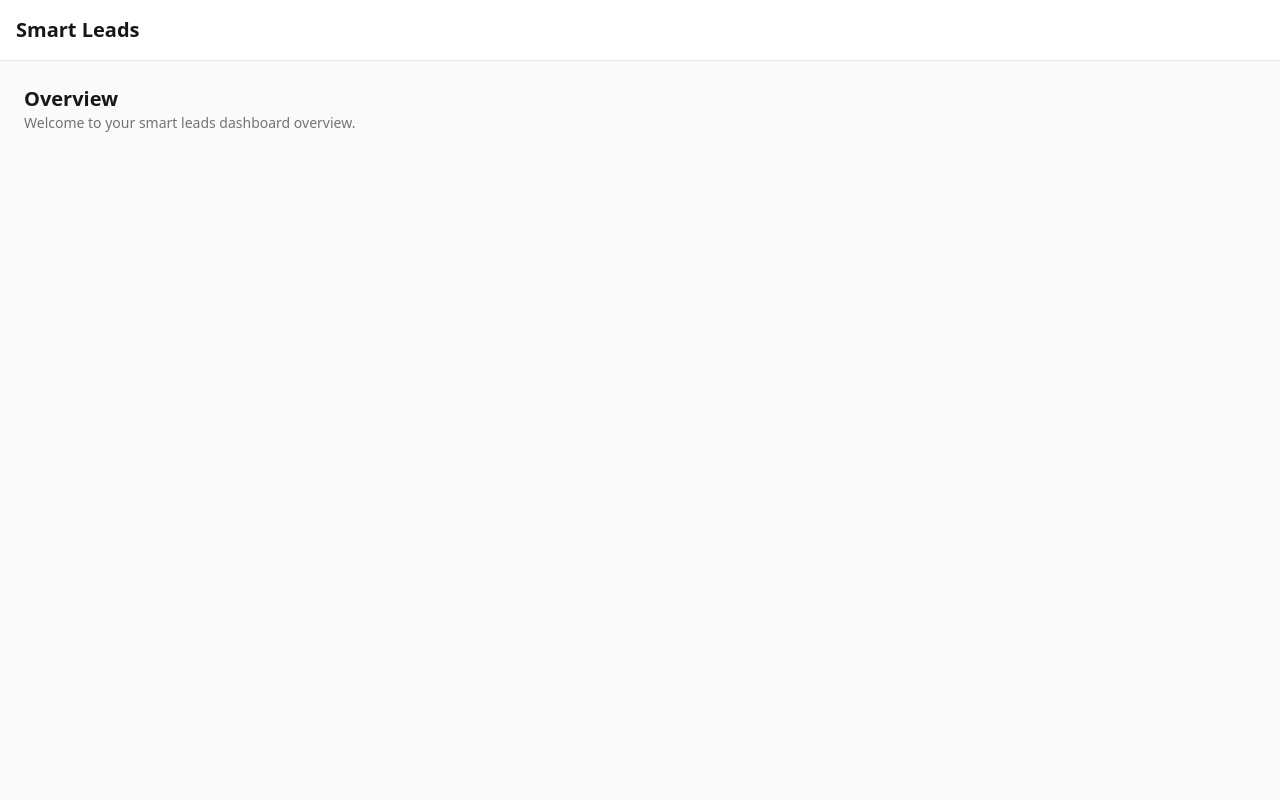
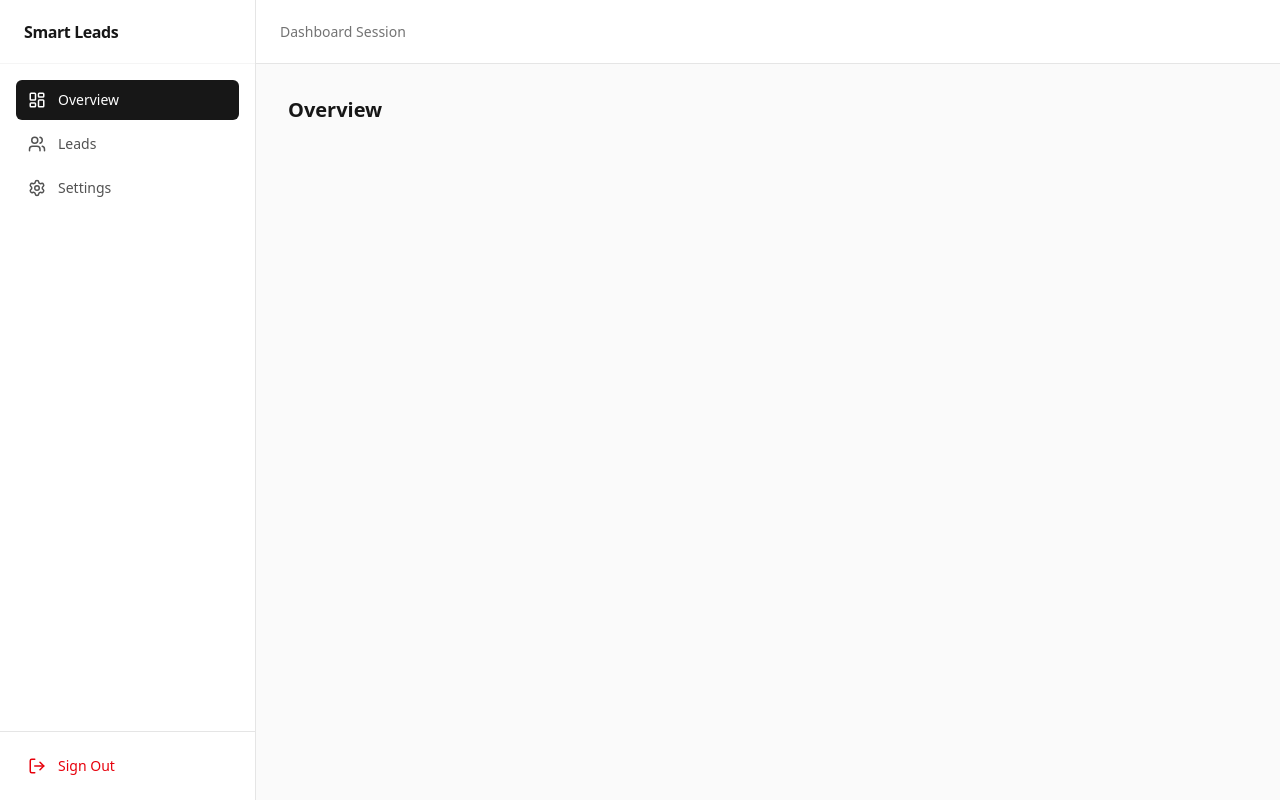
Before and after one commit to SarveshHardas/servicehive-frontend, a React (Vite) app: page / in a window 1280 px wide. Built offline with nearby package versions, Linux system fonts and the light colour scheme; sample sign-in values are in the browser's storage.

Commit message:
added routing structure

```diff
--- a/src/layouts/AuthLayout.tsx
+++ b/src/layouts/AuthLayout.tsx
@@ -3,8 +3,13 @@ import { Outlet } from 'react-router-dom'
 
 export const AuthLayout: React.FC = () => {
   return (
-    <div className="flex min-h-screen items-center justify-center bg-neutral-50 dark:bg-neutral-950">
-      <div className="w-full max-w-md rounded-lg border border-neutral-200 bg-white p-8 dark:border-neutral-800 dark:bg-neutral-900">
+    <div className="flex min-h-screen items-center justify-center bg-neutral-50 px-4 py-12 dark:bg-neutral-950">
+      <div className="w-full max-w-md space-y-6 rounded-lg border border-neutral-200 bg-white p-8 dark:border-neutral-800 dark:bg-neutral-900">
+        <div className="flex flex-col items-center">
+          <span className="text-xl font-bold tracking-tight text-neutral-900 dark:text-neutral-50">
+            Smart Leads
+          </span>
+        </div>
         <Outlet />
       </div>
     </div>
--- a/src/layouts/DashboardLayout.tsx
+++ b/src/layouts/DashboardLayout.tsx
@@ -1,17 +1,102 @@
-import React from 'react'
-import { Outlet } from 'react-router-dom'
+import React, { useState } from 'react'
+import { Outlet, Link, useLocation } from 'react-router-dom'
+import { Menu, X, LayoutDashboard, Users, Settings, LogOut } from 'lucide-react'
 
 export const DashboardLayout: React.FC = () => {
+  const [sidebarOpen, setSidebarOpen] = useState(false)
+  const location = useLocation()
+
+  const menuItems = [
+    { label: 'Overview', path: '/', icon: LayoutDashboard },
+    { label: 'Leads', path: '/leads', icon: Users },
+    { label: 'Settings', path: '/settings', icon: Settings },
+  ]
+
+  const handleLogout = () => {
+    localStorage.removeItem('auth_token')
+    window.location.href = '/login'
+  }
+
   return (
-    <div className="min-h-screen bg-neutral-50 text-neutral-900 dark:bg-neutral-950 dark:text-neutral-50">
-      <header className="border-b border-neutral-200 bg-white p-4 dark:border-neutral-800 dark:bg-neutral-900">
-        <div className="mx-auto max-w-7xl">
-          <h1 className="text-xl font-bold">Smart Leads</h1>
+    <div className="flex h-screen overflow-hidden bg-neutral-50 dark:bg-neutral-950">
+      <div
+        className={`fixed inset-0 z-20 bg-neutral-900/40 lg:hidden ${
+          sidebarOpen ? 'block' : 'hidden'
+        }`}
+        onClick={() => setSidebarOpen(false)}
+      />
+
+      <aside
+        className={`fixed inset-y-0 left-0 z-30 flex w-64 flex-col border-r border-neutral-200 bg-white transition-transform duration-200 lg:static lg:translate-x-0 dark:border-neutral-800 dark:bg-neutral-900 ${
+          sidebarOpen ? 'translate-x-0' : '-translate-x-full'
+        }`}
+      >
+        <div className="flex h-16 items-center justify-between px-6 border-b border-neutral-100 dark:border-neutral-800">
+          <span className="text-base font-bold tracking-tight text-neutral-900 dark:text-neutral-50">
+            Smart Leads
+          </span>
+          <button
+            onClick={() => setSidebarOpen(false)}
+            className="rounded-md p-1.5 text-neutral-500 hover:bg-neutral-100 hover:text-neutral-900 lg:hidden dark:hover:bg-neutral-800 dark:hover:text-white"
+          >
+            <X className="h-5 w-5" />
+          </button>
         </div>
-      </header>
-      <main className="mx-auto max-w-7xl p-6">
-        <Outlet />
-      </main>
+
+        <nav className="flex-1 space-y-1 p-4">
+          {menuItems.map((item) => {
+            const active = location.pathname === item.path
+            const Icon = item.icon
+            return (
+              <Link
+                key={item.path}
+                to={item.path}
+                onClick={() => setSidebarOpen(false)}
+                className={`flex items-center gap-3 rounded-md px-3 py-2.5 text-sm font-medium transition-colors duration-150 ${
+                  active
+                    ? 'bg-neutral-900 text-white dark:bg-neutral-50 dark:text-neutral-900'
+                    : 'text-neutral-600 hover:bg-neutral-100 hover:text-neutral-900 dark:text-neutral-400 dark:hover:bg-neutral-800 dark:hover:text-white'
+                }`}
+              >
+                <Icon className="h-4.5 w-4.5 shrink-0" />
+                {item.label}
+              </Link>
+            )
+          })}
+        </nav>
+
+        <div className="border-t border-neutral-200 p-4 dark:border-neutral-800">
+          <button
+            onClick={handleLogout}
+            className="flex w-full items-center gap-3 rounded-md px-3 py-2 text-sm font-medium text-red-600 hover:bg-red-50 dark:text-red-400 dark:hover:bg-red-950/20"
+          >
+            <LogOut className="h-4.5 w-4.5 shrink-0" />
+            Sign Out
+          </button>
+        </div>
+      </aside>
+
+      <div className="flex flex-1 flex-col overflow-hidden">
+        <header className="flex h-16 items-center justify-between border-b border-neutral-200 bg-white px-6 dark:border-neutral-800 dark:bg-neutral-900">
+          <button
+            onClick={() => setSidebarOpen(true)}
+            className="rounded-md p-2 text-neutral-500 hover:bg-neutral-100 hover:text-neutral-900 lg:hidden dark:hover:bg-neutral-800 dark:hover:text-white"
+          >
+            <Menu className="h-5 w-5" />
+          </button>
+          <div className="flex items-center gap-4">
+            <span className="text-sm font-medium text-neutral-500 dark:text-neutral-400">
+              Dashboard Session
+            </span>
+          </div>
+        </header>
+
+        <main className="flex-1 overflow-y-auto p-6 md:p-8">
+          <div className="mx-auto max-w-7xl">
+            <Outlet />
+          </div>
+        </main>
+      </div>
     </div>
   )
 }
--- a/src/pages/auth/Login.tsx
+++ b/src/pages/auth/Login.tsx
@@ -1,10 +1,22 @@
 import React from 'react'
 
 export const Login: React.FC = () => {
+  const handleMockLogin = () => {
+    localStorage.setItem('auth_token', 'mock-token')
+    window.location.href = '/'
+  }
+
   return (
-    <div className="space-y-4 text-center">
-      <h2 className="text-xl font-bold">Login</h2>
-      <p className="text-sm text-neutral-500">Sign in to your account</p>
+    <div className="space-y-4">
+      <h2 className="text-center text-lg font-semibold text-neutral-900 dark:text-neutral-50">
+        Sign In
+      </h2>
+      <button
+        onClick={handleMockLogin}
+        className="w-full rounded-md bg-neutral-900 px-4 py-2 text-sm font-semibold text-white hover:bg-neutral-800 dark:bg-white dark:text-neutral-950 dark:hover:bg-neutral-100"
+      >
+        Mock Sign In
+      </button>
     </div>
   )
 }
--- /dev/null
+++ b/src/pages/auth/Register.tsx
@@ -0,0 +1,13 @@
+import React from 'react'
+
+export const Register: React.FC = () => {
+  return (
+    <div className="space-y-4">
+      <h2 className="text-center text-lg font-semibold text-neutral-900 dark:text-neutral-50">
+        Create Account
+      </h2>
+    </div>
+  )
+}
+
+export default Register
--- /dev/null
+++ b/src/pages/dashboard/Leads.tsx
@@ -0,0 +1,11 @@
+import React from 'react'
+
+export const Leads: React.FC = () => {
+  return (
+    <div>
+      <h2 className="text-xl font-bold text-neutral-900 dark:text-neutral-50">Leads</h2>
+    </div>
+  )
+}
+
+export default Leads
--- a/src/pages/dashboard/Overview.tsx
+++ b/src/pages/dashboard/Overview.tsx
@@ -3,8 +3,7 @@ import React from 'react'
 export const Overview: React.FC = () => {
   return (
     <div>
-      <h2 className="text-xl font-bold">Overview</h2>
-      <p className="text-sm text-neutral-500">Welcome to your smart leads dashboard overview.</p>
+      <h2 className="text-xl font-bold text-neutral-900 dark:text-neutral-50">Overview</h2>
     </div>
   )
 }
--- /dev/null
+++ b/src/pages/dashboard/Settings.tsx
@@ -0,0 +1,11 @@
+import React from 'react'
+
+export const Settings: React.FC = () => {
+  return (
+    <div>
+      <h2 className="text-xl font-bold text-neutral-900 dark:text-neutral-50">Settings</h2>
+    </div>
+  )
+}
+
+export default Settings
--- /dev/null
+++ b/src/routes/ProtectedRoute.tsx
@@ -0,0 +1,18 @@
+import React from 'react'
+import { Navigate } from 'react-router-dom'
+
+interface ProtectedRouteProps {
+  children: React.ReactNode
+}
+
+export const ProtectedRoute: React.FC<ProtectedRouteProps> = ({ children }) => {
+  const token = localStorage.getItem('auth_token')
+
+  if (!token) {
+    return <Navigate to="/login" replace />
+  }
+
+  return <>{children}</>
+}
+
+export default ProtectedRoute
--- /dev/null
+++ b/src/routes/PublicRoute.tsx
@@ -0,0 +1,18 @@
+import React from 'react'
+import { Navigate } from 'react-router-dom'
+
+interface PublicRouteProps {
+  children: React.ReactNode
+}
+
+export const PublicRoute: React.FC<PublicRouteProps> = ({ children }) => {
+  const token = localStorage.getItem('auth_token')
+
+  if (token) {
+    return <Navigate to="/" replace />
+  }
+
+  return <>{children}</>
+}
+
+export default PublicRoute
--- a/src/routes/index.tsx
+++ b/src/routes/index.tsx
@@ -2,26 +2,51 @@ import { createBrowserRouter } from 'react-router-dom'
 import DashboardLayout from '../layouts/DashboardLayout'
 import AuthLayout from '../layouts/AuthLayout'
 import Overview from '../pages/dashboard/Overview'
+import Leads from '../pages/dashboard/Leads'
+import Settings from '../pages/dashboard/Settings'
 import Login from '../pages/auth/Login'
+import Register from '../pages/auth/Register'
+import ProtectedRoute from './ProtectedRoute'
+import PublicRoute from './PublicRoute'
 
 export const router = createBrowserRouter([
   {
     path: '/',
-    element: <DashboardLayout />,
+    element: (
+      <ProtectedRoute>
+        <DashboardLayout />
+      </ProtectedRoute>
+    ),
     children: [
       {
         index: true,
         element: <Overview />,
       },
+      {
+        path: 'leads',
+        element: <Leads />,
+      },
+      {
+        path: 'settings',
+        element: <Settings />,
+      },
     ],
   },
   {
-    element: <AuthLayout />,
+    element: (
+      <PublicRoute>
+        <AuthLayout />
+      </PublicRoute>
+    ),
     children: [
       {
         path: 'login',
         element: <Login />,
       },
+      {
+        path: 'register',
+        element: <Register />,
+      },
     ],
   },
 ])
```
Also changed, not shown: 2 other files (tests, documents, lock files or other folders).
